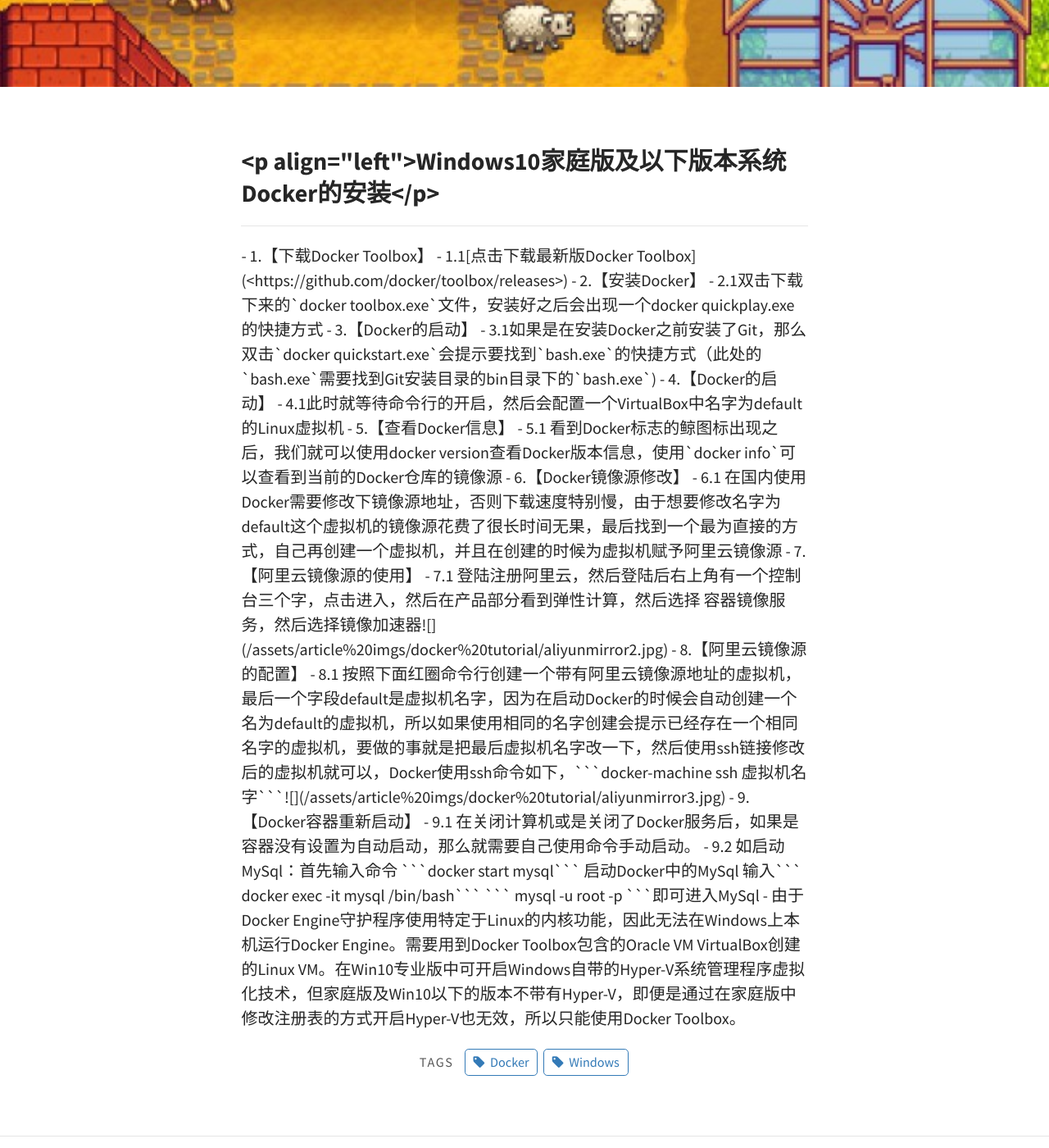
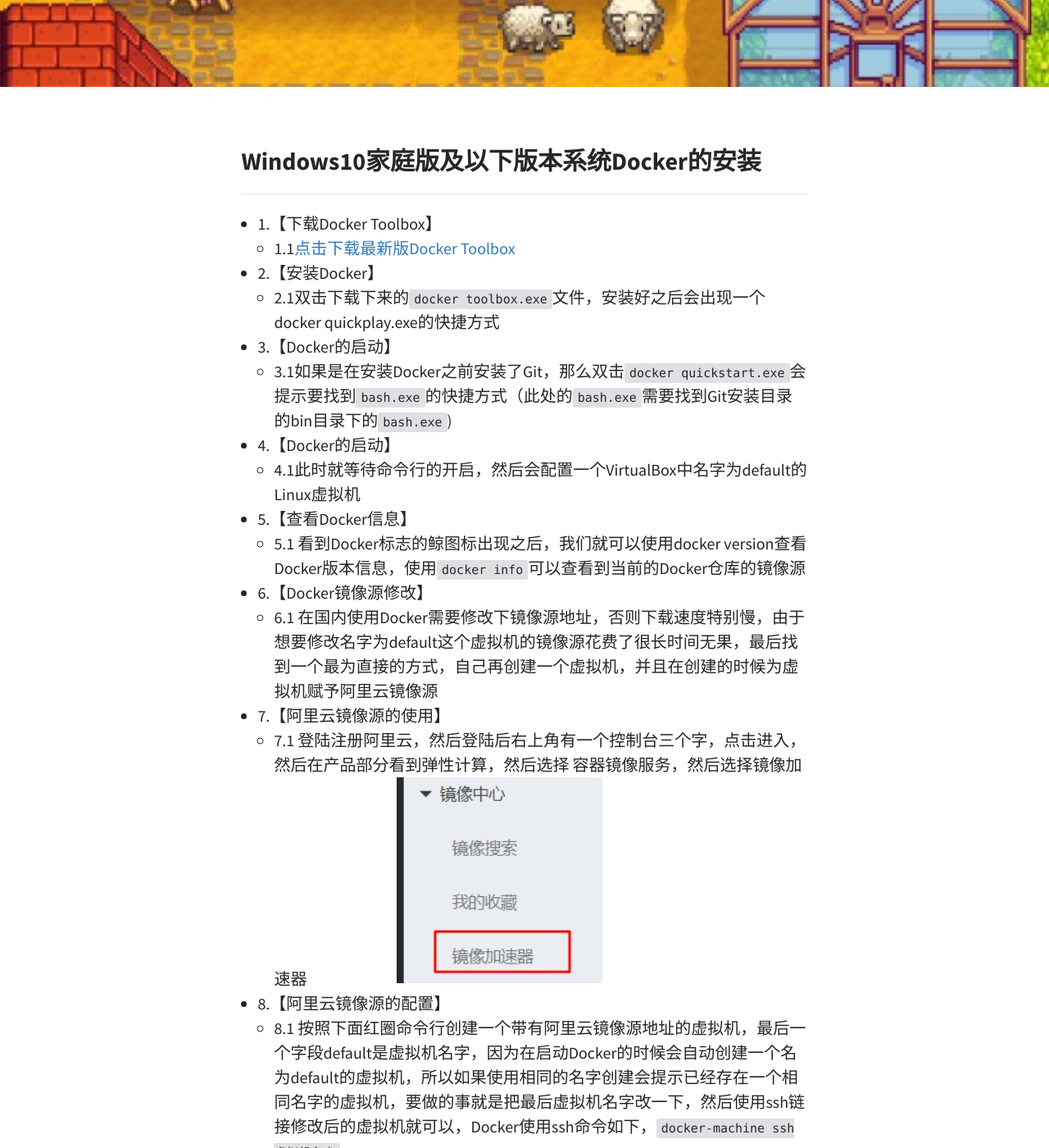
Before and after one commit to iwangbingzhi/iwangbingzhi.github.io, a Jekyll site: the page built from _posts/2019-07-11-Windows10家庭版安装Docker.md, in a window 1280 px wide and 1400 px high, scrolled down 339 px. Shown: the whole window at 82% size. Built offline with Jekyll 4.4.1, drawn with Linux system fonts in a browser that asks for light colours; some of the changed text lies outside the part shown.

Commit message:
update .md file

````diff
--- a/_posts/2019-07-11-Windows10家庭版安装Docker.md
+++ b/_posts/2019-07-11-Windows10家庭版安装Docker.md
@@ -8,48 +8,29 @@
 
 ---
 
-### <p align="left">Windows10家庭版及以下版本系统Docker的安装</p>
+### Windows10家庭版及以下版本系统Docker的安装
 
 ---
 
-<p padding = 10>
+
 
 - 1.【下载Docker Toolbox】
-
   - 1.1[点击下载最新版Docker Toolbox](<https://github.com/docker/toolbox/releases>)
-
 - 2.【安装Docker】
-
   - 2.1双击下载下来的`docker toolbox.exe`文件，安装好之后会出现一个docker quickplay.exe的快捷方式
-
 - 3.【Docker的启动】
-
   - 3.1如果是在安装Docker之前安装了Git，那么双击`docker quickstart.exe`会提示要找到`bash.exe`的快捷方式（此处的`bash.exe`需要找到Git安装目录的bin目录下的`bash.exe`)
-
 - 4.【Docker的启动】
-
   - 4.1此时就等待命令行的开启，然后会配置一个VirtualBox中名字为default的Linux虚拟机
-
 - 5.【查看Docker信息】
-
   - 5.1 看到Docker标志的鲸图标出现之后，我们就可以使用docker version查看Docker版本信息，使用`docker info`可以查看到当前的Docker仓库的镜像源
-
 - 6.【Docker镜像源修改】
-
   - 6.1 在国内使用Docker需要修改下镜像源地址，否则下载速度特别慢，由于想要修改名字为default这个虚拟机的镜像源花费了很长时间无果，最后找到一个最为直接的方式，自己再创建一个虚拟机，并且在创建的时候为虚拟机赋予阿里云镜像源
-
 - 7.【阿里云镜像源的使用】
-
   - 7.1 登陆注册阿里云，然后登陆后右上角有一个控制台三个字，点击进入，然后在产品部分看到弹性计算，然后选择 容器镜像服务，然后选择镜像加速器![]({{"/assets/article imgs/docker tutorial/aliyunmirror2.jpg" | relative_url}})
-
 - 8.【阿里云镜像源的配置】
-
   - 8.1 按照下面红圈命令行创建一个带有阿里云镜像源地址的虚拟机，最后一个字段default是虚拟机名字，因为在启动Docker的时候会自动创建一个名为default的虚拟机，所以如果使用相同的名字创建会提示已经存在一个相同名字的虚拟机，要做的事就是把最后虚拟机名字改一下，然后使用ssh链接修改后的虚拟机就可以，Docker使用ssh命令如下，```docker-machine ssh 虚拟机名字```![]({{"/assets/article imgs/docker tutorial/aliyunmirror3.jpg" | relative_url}})
-
 - 9.【Docker容器重新启动】
   - 9.1 在关闭计算机或是关闭了Docker服务后，如果是容器没有设置为自动启动，那么就需要自己使用命令手动启动。
   - 9.2 如启动MySql：首先输入命令 ```docker start mysql``` 启动Docker中的MySql  输入``` docker exec -it mysql /bin/bash```  ``` mysql -u root -p ```即可进入MySql
-
 - 由于Docker Engine守护程序使用特定于Linux的内核功能，因此无法在Windows上本机运行Docker Engine。需要用到Docker Toolbox包含的Oracle VM VirtualBox创建的Linux VM。在Win10专业版中可开启Windows自带的Hyper-V系统管理程序虚拟化技术，但家庭版及Win10以下的版本不带有Hyper-V，即便是通过在家庭版中修改注册表的方式开启Hyper-V也无效，所以只能使用Docker Toolbox。
-
-  </p>
````
